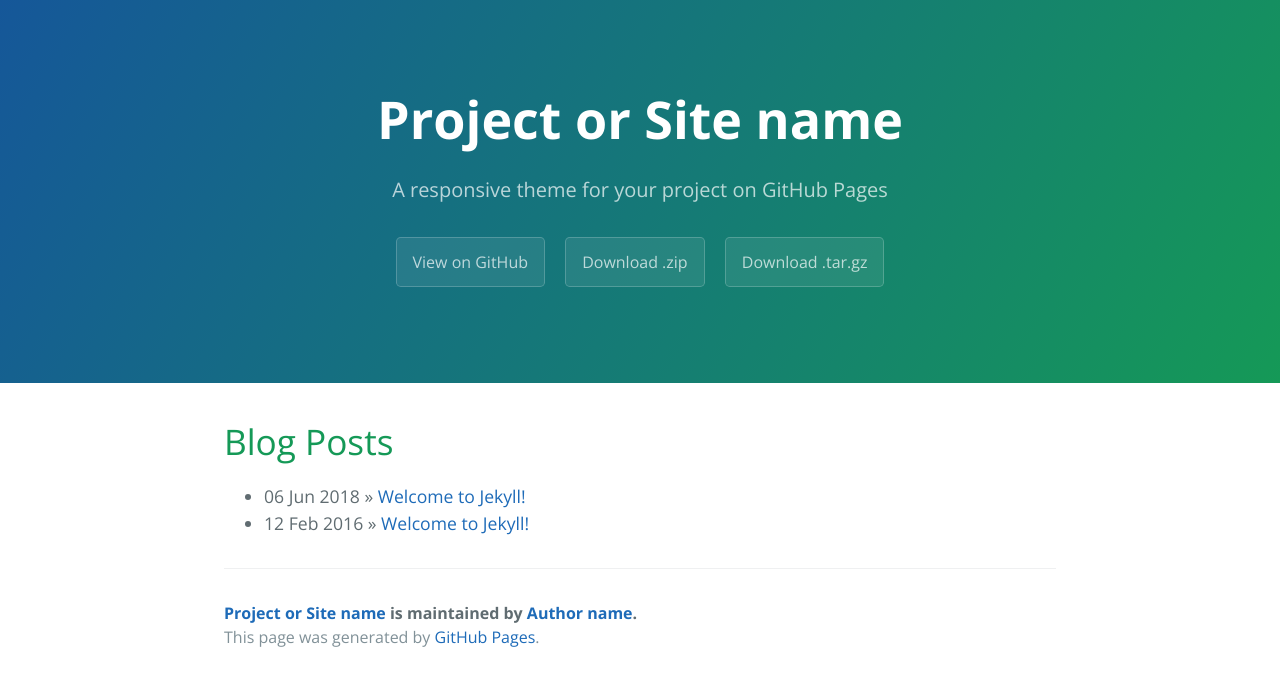
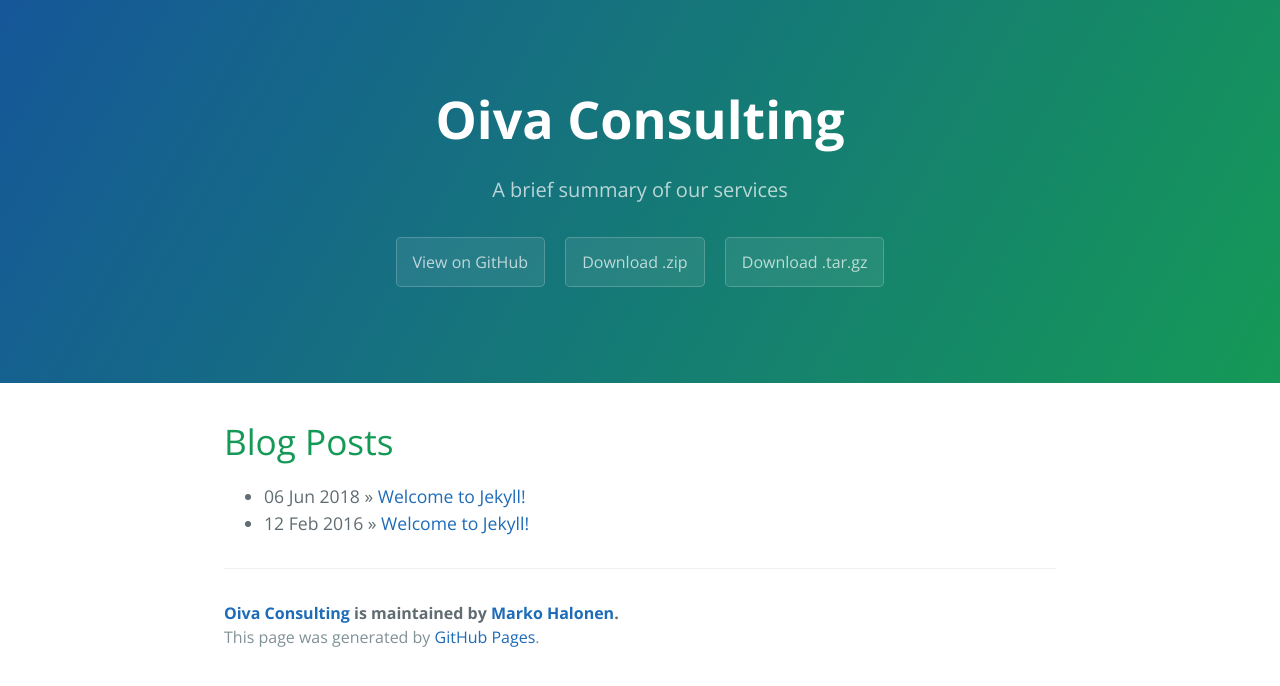
Before and after one commit to sisyfos123/sisyfos123.github.io, a Jekyll site: the page built from index.html, in a window 1280 px wide. Shown: the top 686 px of the page. Built offline with Jekyll 4.4.1, drawn with Linux system fonts in a browser that asks for light colours; the list of posts is cut into pages by our own code.

Commit message:
Update _config.yml

```diff
--- a/_config.yml
+++ b/_config.yml
@@ -1,14 +1,14 @@
 # Setup
-title:        Project or Site name
-tagline:      A responsive theme for your project on GitHub Pages
+title:        Oiva Consulting
+tagline:      A brief summary of our services
 baseurl:      ""
 paginate:     1
 locale:       "en"
 
 # About/contact
 author:
-  name:       Author name
-  url:        http://yourhomepage.com
+  name:       Marko Halonen
+  url:        http://www.oivakonsultointi.fi
 
 # Gems
 gems:
```
